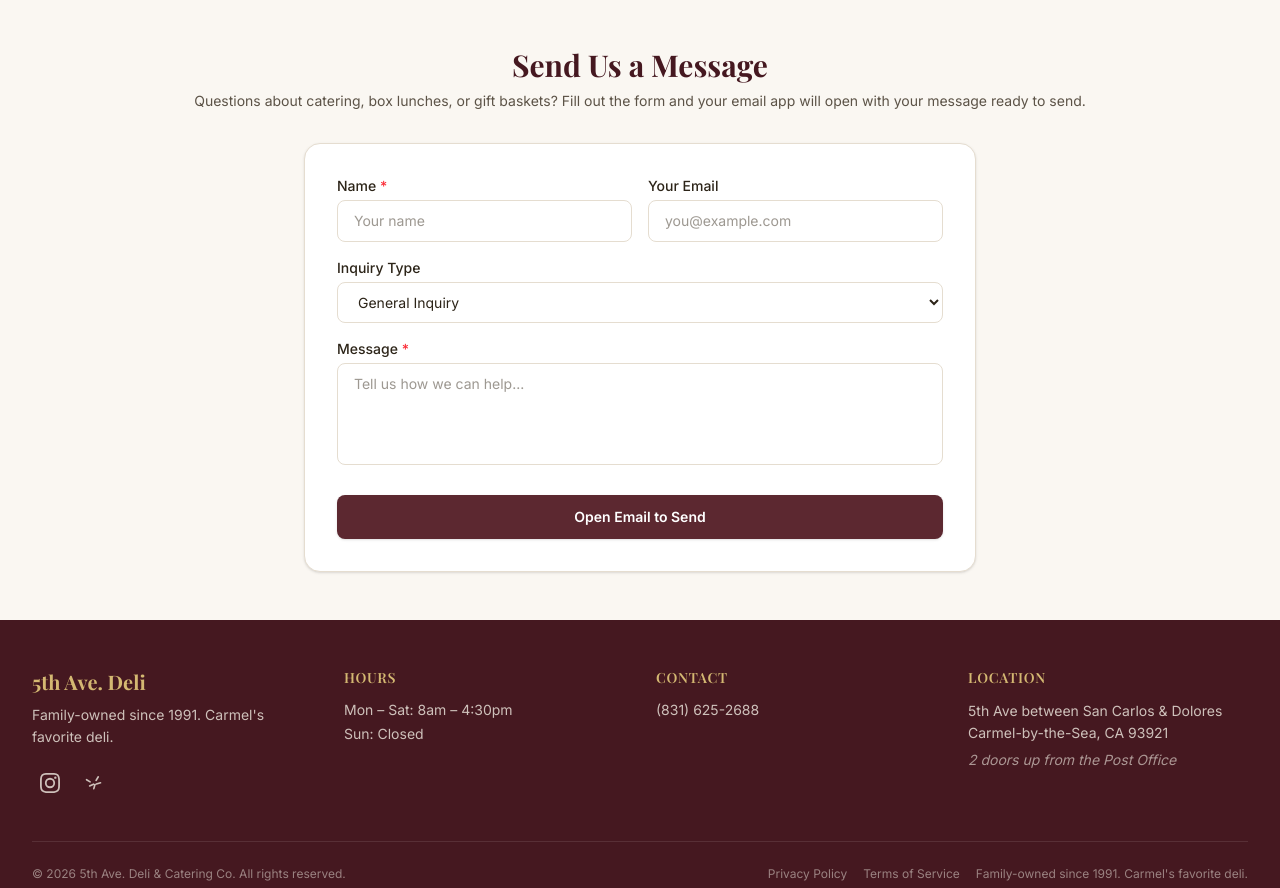
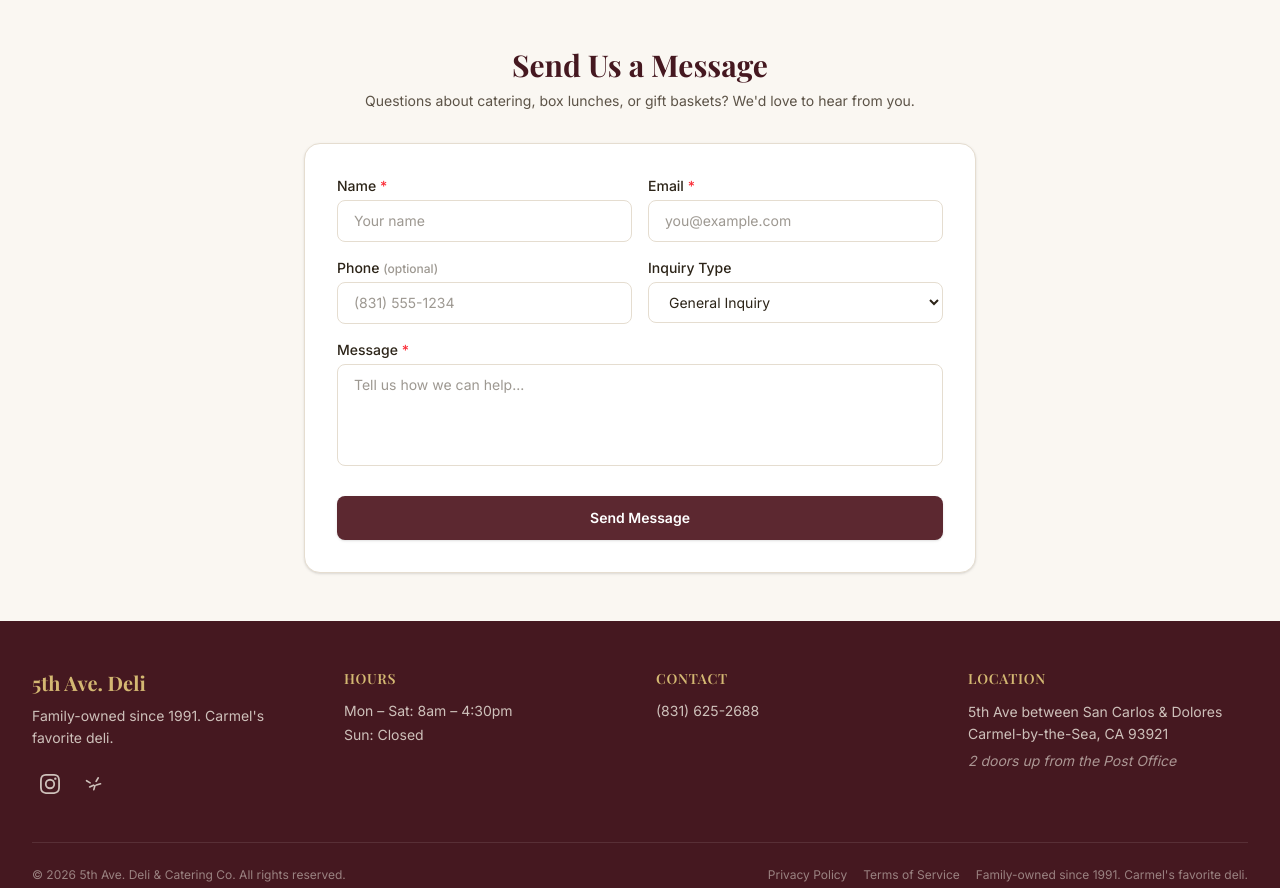
Before and after one commit to geesanchez/deli-website, a Next.js app: page / in a window 1280 px wide. Shown: the part 7889-8777 px from the top of the page. Built offline with nearby package versions, Linux system fonts and the light colour scheme; a web font is replaced by a local one.

Commit message:
Restore Resend contact form with verified 5thavedeli.com domain

```diff
--- /dev/null
+++ b/app/api/contact/route.ts
@@ -0,0 +1,97 @@
+import { NextResponse } from "next/server";
+import { Resend } from "resend";
+import { z } from "zod";
+
+const contactSchema = z.object({
+  name: z.string().min(1).max(200),
+  email: z.string().email().max(320),
+  phone: z.string().max(20).optional().default(""),
+  type: z.string().max(50).optional().default("General Inquiry"),
+  message: z.string().min(1).max(5000),
+  website: z.string().max(0).optional(), // honeypot
+});
+
+const rateLimit = new Map<string, { count: number; resetTime: number }>();
+
+function isRateLimited(ip: string): boolean {
+  const now = Date.now();
+  const entry = rateLimit.get(ip);
+
+  if (!entry || now > entry.resetTime) {
+    rateLimit.set(ip, { count: 1, resetTime: now + 60_000 });
+    return false;
+  }
+
+  entry.count++;
+  return entry.count > 5;
+}
+
+export async function POST(request: Request) {
+  const forwarded = request.headers.get("x-forwarded-for");
+  const ip = forwarded?.split(",")[0]?.trim() ?? "unknown";
+
+  if (isRateLimited(ip)) {
+    return NextResponse.json(
+      { error: "Too many requests. Please try again in a minute." },
+      { status: 429 }
+    );
+  }
+
+  let body: unknown;
+  try {
+    body = await request.json();
+  } catch {
+    return NextResponse.json({ error: "Invalid request." }, { status: 400 });
+  }
+
+  const result = contactSchema.safeParse(body);
+  if (!result.success) {
+    return NextResponse.json(
+      { error: "Please fill out all required fields correctly." },
+      { status: 400 }
+    );
+  }
+
+  const { name, email, phone, type, message, website } = result.data;
+
+  // Honeypot — bots fill this hidden field
+  if (website && website.length > 0) {
+    return NextResponse.json({ success: true });
+  }
+
+  if (!process.env.RESEND_API_KEY) {
+    return NextResponse.json(
+      { error: "Email service is not configured." },
+      { status: 500 }
+    );
+  }
+
+  try {
+    const resend = new Resend(process.env.RESEND_API_KEY);
+
+    await resend.emails.send({
+      from: "5th Ave Deli Website <noreply@5thavedeli.com>",
+      to: "e5thavedeli@yahoo.com",
+      replyTo: email,
+      subject: `New ${type} from ${name}`,
+      text: [
+        `Name: ${name}`,
+        `Email: ${email}`,
+        phone ? `Phone: ${phone}` : null,
+        `Type: ${type}`,
+        "",
+        `Message:`,
+        message,
+      ]
+        .filter(Boolean)
+        .join("\n"),
+    });
+
+    return NextResponse.json({ success: true });
+  } catch {
+    return NextResponse.json(
+      { error: "Failed to send message. Please call us at (831) 625-2688." },
+      { status: 500 }
+    );
+  }
+}
--- a/components/Location.tsx
+++ b/components/Location.tsx
@@ -124,9 +124,13 @@
   const [formData, setFormData] = useState({
     name: "",
     email: "",
+    phone: "",
     type: "General Inquiry",
     message: "",
+    website: "",
   });
+  const [status, setStatus] = useState<"idle" | "submitting" | "success" | "error">("idle");
+  const [errorMessage, setErrorMessage] = useState("");
 
   function handleChange(
     e: React.ChangeEvent<HTMLInputElement | HTMLTextAreaElement | HTMLSelectElement>
@@ -134,13 +138,32 @@
     setFormData((prev) => ({ ...prev, [e.target.name]: e.target.value }));
   }
 
-  function handleSubmit(e: React.FormEvent) {
+  async function handleSubmit(e: React.FormEvent) {
     e.preventDefault();
-    const subject = encodeURIComponent(`${formData.type} from ${formData.name}`);
-    const body = encodeURIComponent(
-      `Name: ${formData.name}\nInquiry Type: ${formData.type}\n\n${formData.message}`
-    );
-    window.location.href = `mailto:${businessInfo.email}?subject=${subject}&body=${body}`;
+    setStatus("submitting");
+    setErrorMessage("");
+
+    try {
+      const res = await fetch("/api/contact", {
+        method: "POST",
+        headers: { "Content-Type": "application/json" },
+        body: JSON.stringify(formData),
+      });
+
+      const data = await res.json();
+
+      if (!res.ok) {
+        setStatus("error");
+        setErrorMessage(data.error ?? "Something went wrong. Please try again.");
+        return;
+      }
+
+      setStatus("success");
+      setFormData({ name: "", email: "", phone: "", type: "General Inquiry", message: "", website: "" });
+    } catch {
+      setStatus("error");
+      setErrorMessage("Something went wrong. Please call us at (831) 625-2688.");
+    }
   }
 
   const inputClasses =
@@ -159,10 +182,26 @@
           Send Us a Message
         </h3>
         <p className="text-deli-text-light text-sm">
-          Questions about catering, box lunches, or gift baskets? Fill out the form and your email app will open with your message ready to send.
+          Questions about catering, box lunches, or gift baskets? We&apos;d love to hear from you.
         </p>
       </div>
 
+      {status === "success" ? (
+        <div className="mx-auto max-w-2xl rounded-2xl border border-deli-green/30 bg-deli-green/5 p-8 text-center">
+          <h4 className="font-heading text-xl font-semibold text-deli-green-dark mb-2">
+            Message Sent!
+          </h4>
+          <p className="text-deli-text-light text-sm">
+            Thank you for reaching out. We&apos;ll get back to you soon!
+          </p>
+          <button
+            onClick={() => setStatus("idle")}
+            className="mt-4 text-sm font-medium text-deli-green hover:text-deli-green-dark transition-colors underline underline-offset-2"
+          >
+            Send another message
+          </button>
+        </div>
+      ) : (
       <form
         onSubmit={handleSubmit}
         className="mx-auto max-w-2xl rounded-2xl border border-deli-border bg-white p-6 sm:p-8 shadow-sm"
@@ -186,12 +225,14 @@
           </div>
           <div>
             <label htmlFor="contact-email" className="block text-sm font-medium text-deli-text mb-1">
-              Your Email
+              Email <span className="text-red-500">*</span>
             </label>
             <input
               id="contact-email"
               name="email"
               type="email"
+              required
+              aria-required="true"
               value={formData.email}
               onChange={handleChange}
               placeholder="you@example.com"
@@ -200,7 +241,22 @@
           </div>
         </div>
 
-        <div className="mb-4">
+        <div className="grid sm:grid-cols-2 gap-4 mb-4">
+          <div>
+            <label htmlFor="contact-phone" className="block text-sm font-medium text-deli-text mb-1">
+              Phone <span className="text-deli-text-light/60 text-xs">(optional)</span>
+            </label>
+            <input
+              id="contact-phone"
+              name="phone"
+              type="tel"
+              value={formData.phone}
+              onChange={handleChange}
+              placeholder="(831) 555-1234"
+              className={inputClasses}
+            />
+          </div>
+          <div>
             <label htmlFor="contact-type" className="block text-sm font-medium text-deli-text mb-1">
               Inquiry Type
             </label>
@@ -217,6 +273,7 @@
                 </option>
               ))}
             </select>
+          </div>
         </div>
 
         <div className="mb-6">
@@ -236,13 +293,36 @@
           />
         </div>
 
+        {/* Honeypot — hidden from real users */}
+        <div aria-hidden="true" style={{ position: "absolute", left: "-9999px", opacity: 0 }}>
+          <label htmlFor="contact-website">Website</label>
+          <input
+            id="contact-website"
+            name="website"
+            type="text"
+            tabIndex={-1}
+            autoComplete="off"
+            aria-hidden="true"
+            value={formData.website}
+            onChange={handleChange}
+          />
+        </div>
+
+        {status === "error" && (
+          <div className="mb-4 rounded-lg border border-red-200 bg-red-50 px-4 py-3 text-sm text-red-700" role="alert">
+            {errorMessage}
+          </div>
+        )}
+
         <button
           type="submit"
-          className="w-full rounded-lg bg-deli-green px-6 py-3 text-sm font-semibold text-white shadow-sm hover:bg-deli-green-dark focus:ring-2 focus:ring-deli-green focus:ring-offset-2 transition-colors"
+          disabled={status === "submitting"}
+          className="w-full rounded-lg bg-deli-green px-6 py-3 text-sm font-semibold text-white shadow-sm hover:bg-deli-green-dark focus:ring-2 focus:ring-deli-green focus:ring-offset-2 transition-colors disabled:opacity-60 disabled:cursor-not-allowed"
         >
-          Open Email to Send
+          {status === "submitting" ? "Sending..." : "Send Message"}
         </button>
       </form>
+      )}
     </motion.div>
   );
 }
--- a/package.json
+++ b/package.json
@@ -14,6 +14,7 @@
     "next": "^16.2.0",
     "react": "19.2.3",
     "react-dom": "19.2.3",
+    "resend": "^6.11.0",
     "zod": "^4.3.6"
   },
   "devDependencies": {
```
Also changed, not shown: 1 other file (tests, documents, lock files or other folders). Lines whose indentation alone changed are shown as unchanged.
